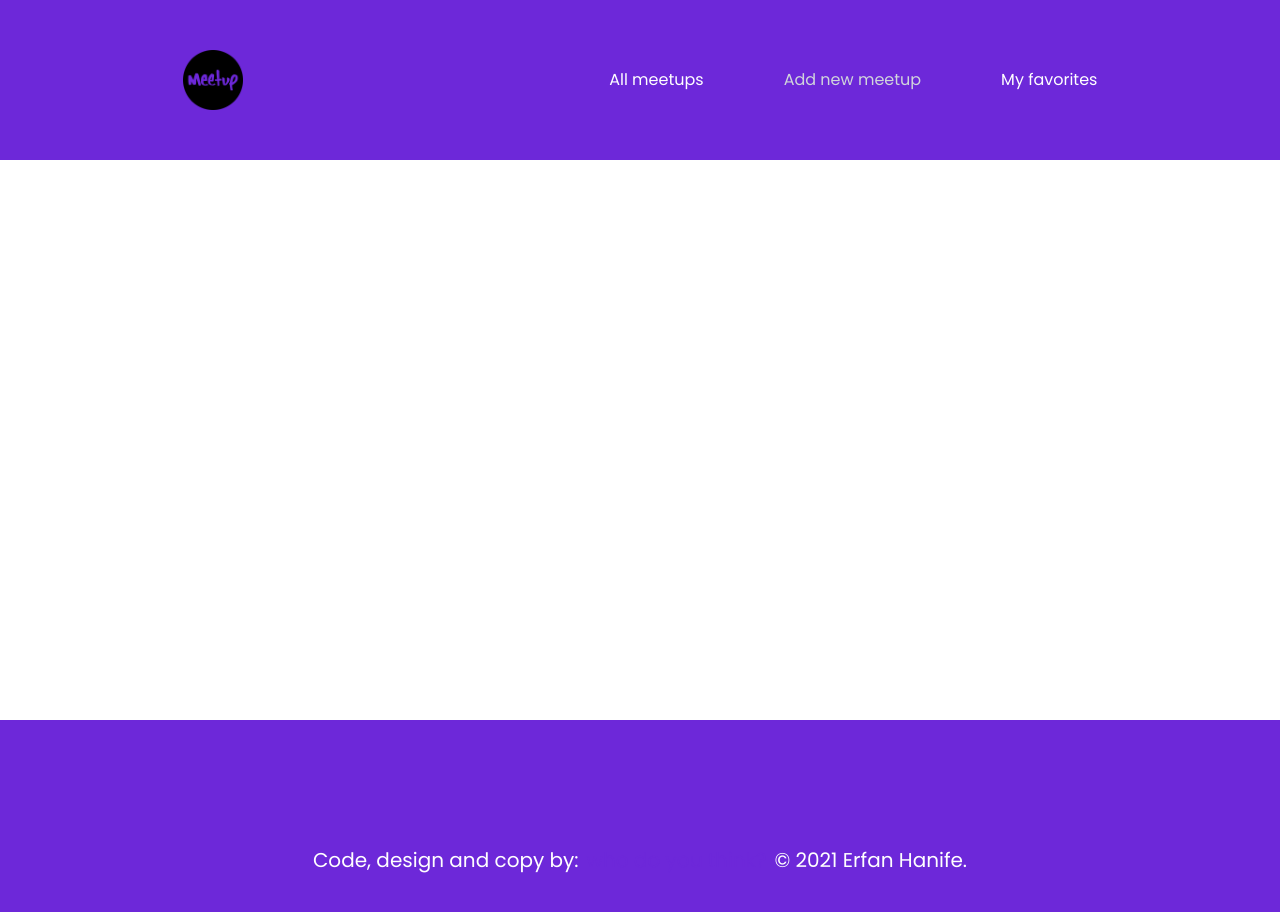
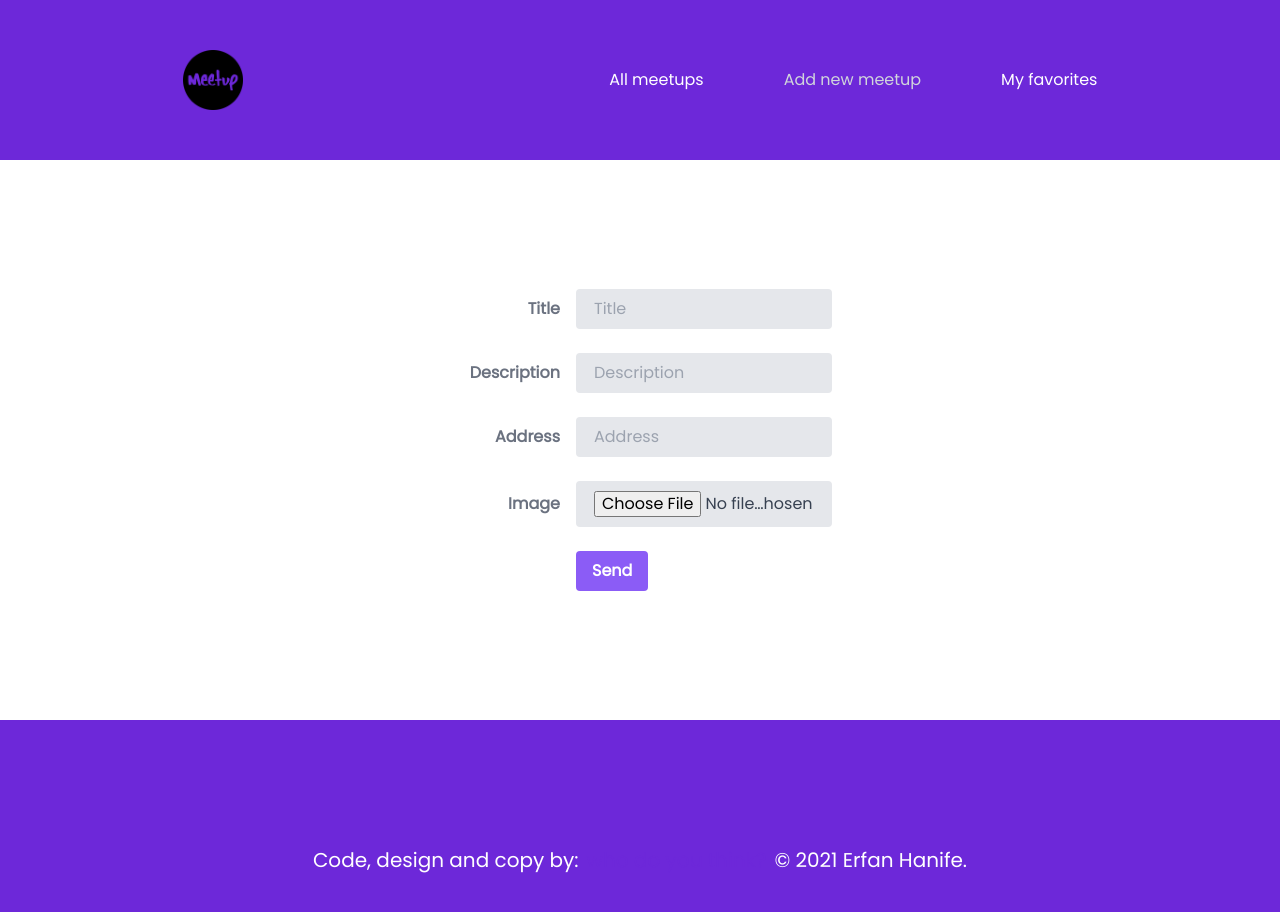
Before and after one commit to danieldev0353/golang-meeting-app, a Next.js app: page /addNew in a window 1280 px wide. Shown: the top 912 px of the page. Built offline with nearby package versions, Linux system fonts and the light colour scheme.

Commit message:
addNew MeetUp styles

```diff
--- /dev/null
+++ b/components/addNew.js
@@ -0,0 +1,92 @@
+const AddNew = () => {
+  return (
+    <section className="w-full min-h-half flex justify-center items-center p-10">
+      <form className="w-full max-w-sm">
+        <div className="md:flex md:items-center mb-6">
+          <div className="md:w-1/3">
+            <label
+              className="block text-gray-500 font-bold md:text-right mb-1 md:mb-0 pr-4"
+              htmlFor="title"
+            >
+              Title
+            </label>
+          </div>
+          <div className="md:w-2/3">
+            <input
+              className="bg-gray-200 appearance-none border-2 border-gray-200 rounded w-full py-2 px-4 text-gray-700 leading-tight focus:outline-none focus:bg-white focus:border-purple-500"
+              id="title"
+              type="text"
+              placeholder="Title"
+            />
+          </div>
+        </div>
+        <div className="md:flex md:items-center mb-6">
+          <div className="md:w-1/3">
+            <label
+              className="block text-gray-500 font-bold md:text-right mb-1 md:mb-0 pr-4"
+              htmlFor="Description"
+            >
+              Description
+            </label>
+          </div>
+          <div className="md:w-2/3">
+            <input
+              className="bg-gray-200 appearance-none border-2 border-gray-200 rounded w-full py-2 px-4 text-gray-700 leading-tight focus:outline-none focus:bg-white focus:border-purple-500"
+              id="Description"
+              type="text"
+              placeholder="Description"
+            />
+          </div>
+        </div>
+        <div className="md:flex md:items-center mb-6">
+          <div className="md:w-1/3">
+            <label
+              className="block text-gray-500 font-bold md:text-right mb-1 md:mb-0 pr-4"
+              htmlFor="Address"
+            >
+              Address
+            </label>
+          </div>
+          <div className="md:w-2/3">
+            <input
+              className="bg-gray-200 appearance-none border-2 border-gray-200 rounded w-full py-2 px-4 text-gray-700 leading-tight focus:outline-none focus:bg-white focus:border-purple-500"
+              id="Address"
+              type="text"
+              placeholder="Address"
+            />
+          </div>
+        </div>
+        <div className="md:flex md:items-center mb-6">
+          <div className="md:w-1/3">
+            <label
+              className="block text-gray-500 font-bold md:text-right mb-1 md:mb-0 pr-4"
+              htmlFor="Image"
+            >
+              Image
+            </label>
+          </div>
+          <div className="md:w-2/3">
+            <input
+              className="bg-gray-200 appearance-none border-2 border-gray-200 rounded w-full py-2 px-4 text-gray-700 leading-tight focus:outline-none focus:bg-white focus:border-purple-500"
+              id="Image"
+              type="file"
+            />
+          </div>
+        </div>
+        <div className="md:flex md:items-center">
+          <div className="md:w-1/3"></div>
+          <div className="md:w-2/3">
+            <button
+              className="shadow bg-purple-500 hover:bg-purple-400 focus:shadow-outline focus:outline-none text-white font-bold py-2 px-4 rounded"
+              type="submit"
+            >
+              Send
+            </button>
+          </div>
+        </div>
+      </form>
+    </section>
+  );
+};
+
+export default AddNew;
--- a/pages/addNew/index.js
+++ b/pages/addNew/index.js
@@ -1,4 +1,5 @@
 import Layout from "../../components/layouts/layout";
+import AddNewCom from "../../components/addNew";
 import Head from "next/head";
 
 const AddNew = () => {
@@ -7,11 +8,7 @@
       <Head>
         <title>Add New Meet Up</title>
       </Head>
-      <section className="w-full min-h-half flex justify-center items-center p-10">
-        <form>
-          <input type="text" />
-        </form>
-      </section>
+      <AddNewCom />
     </Layout>
   );
 };
```
Also changed, not shown: components/meetUp.js (renamed from components/main/meetUp.js).
